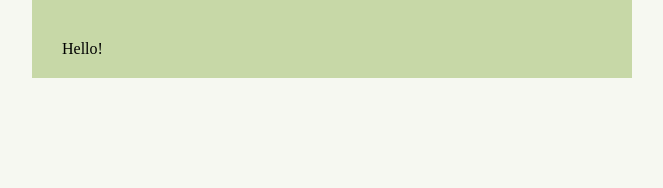
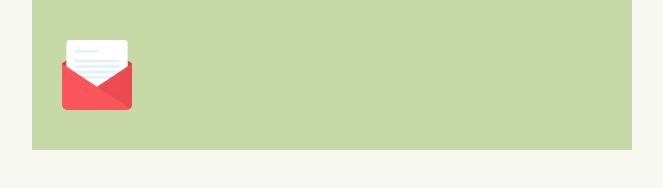
Before and after one commit to Claudwin/email-template-responsive, a plain HTML site: page index.html in a window 1280 px wide. Shown: the whole page, without its empty margins (308-971 px from the left). Drawn offline with Linux system fonts and the light colour scheme.

```diff
--- a/index.html
+++ b/index.html
@@ -38,7 +38,21 @@
     >
       <tr>
         <td class="header" bgcolor="#c7d8a7">
-          Hello!
+          <!-- Left Column-->
+          <table
+            width="70"
+            align="left"
+            border="0"
+            cellpadding="0"
+            cellspacing="0"
+          >
+            <tr>
+              <td height="70" style="padding: 0 20px 20px 0;">
+                <img src="images/icon.gif" width="70" height="70" border="0"
+                alt="" / >
+              </td>
+            </tr>
+          </table>
         </td>
       </tr>
     </table>
```
Also changed, not shown: images/article1.png (added), images/facebook.png (added), images/icon.gif (added), images/twitter.png (added), images/wide.png (added).
